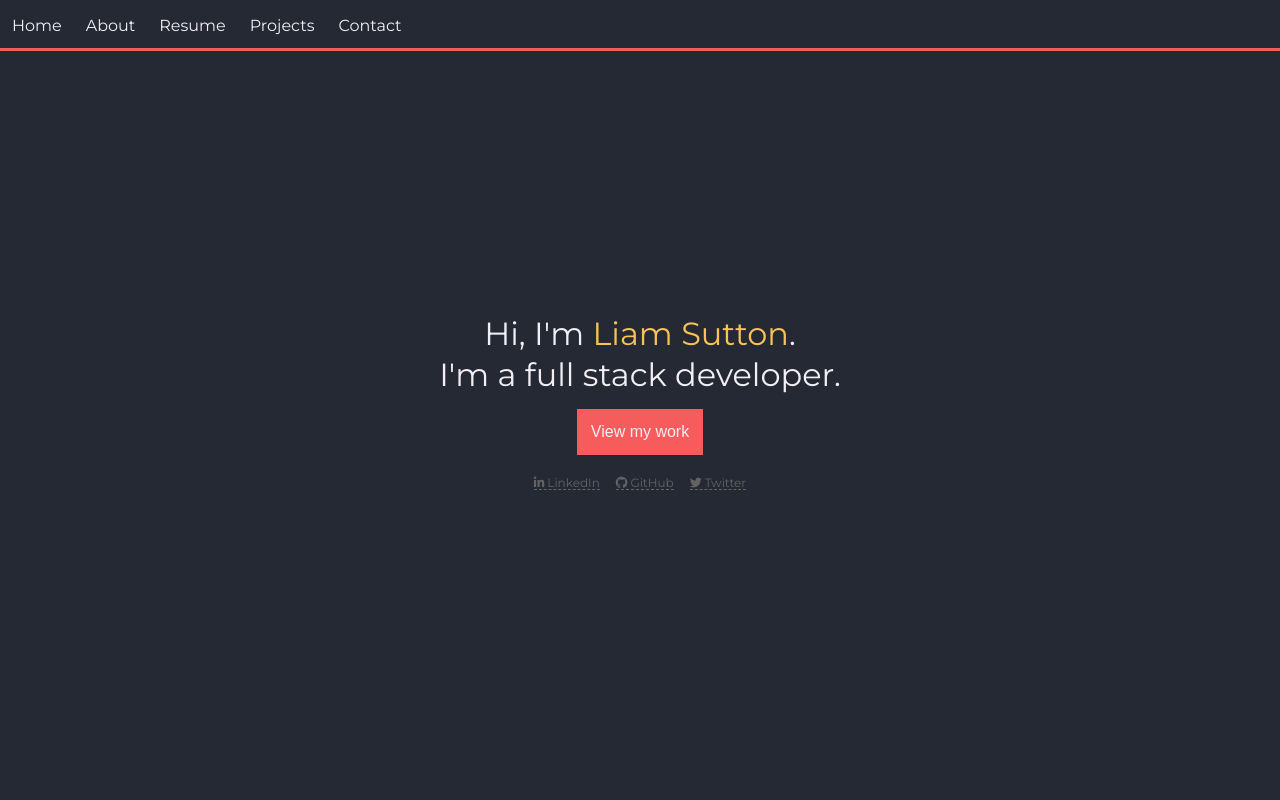
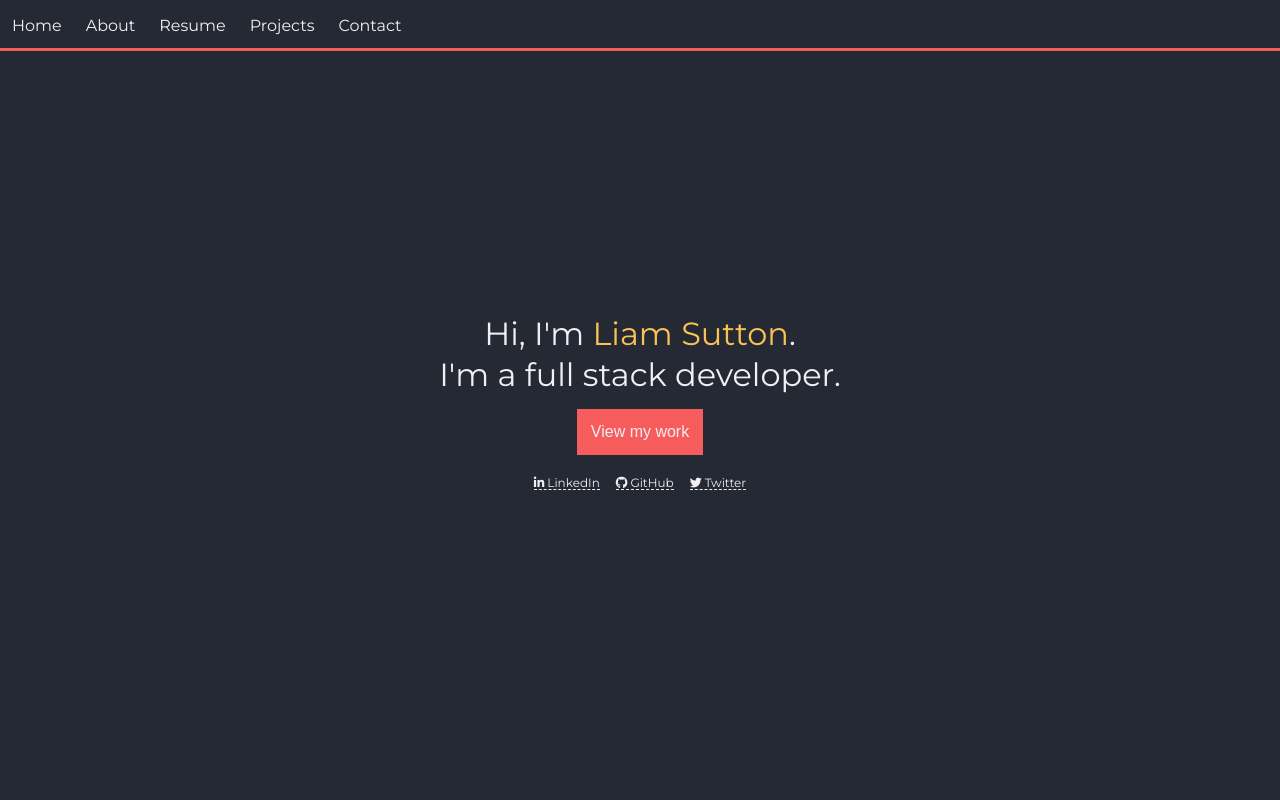
Before and after one commit to curm90/portfolio, a React (Create React App) app: page / in a window 1280 px wide. Shown: the top 800 px of the page. Built offline with nearby package versions, Linux system fonts and the light colour scheme; a web font is replaced by a local one.

Commit message:
smooth scrolling

```diff
--- a/src/styles/base/_base.scss
+++ b/src/styles/base/_base.scss
@@ -1,6 +1,7 @@
 html {
   font-size: 62.5%;
   height: 100%;
+  scroll-behavior: smooth;
 }
 
 body {
--- a/src/styles/components/_header.scss
+++ b/src/styles/components/_header.scss
@@ -26,8 +26,8 @@
     font-size: $xs-size;
 
     .link {
-      color: $off-text;
-      border-bottom: 1px dashed $off-text;
+      color: $light-text;
+      border-bottom: 1px dashed $light-text;
       text-decoration: none;
       transition: all ease-out 0.1s;
 
```
